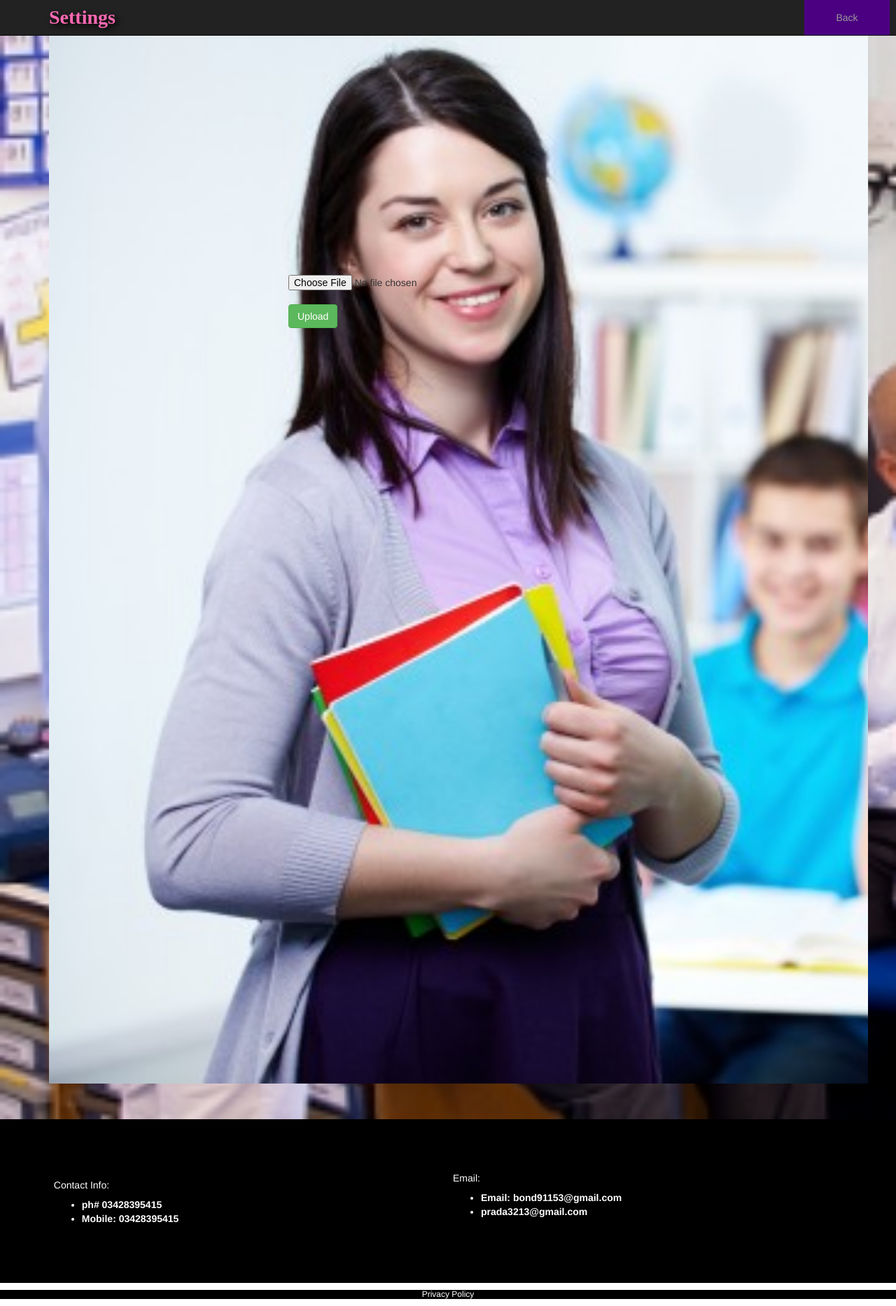
After one commit to HamzaAzee/finalyearproject, a PHP site: page /sliimg.html in a window 1280 px wide. The commit adds this page. Shown: the whole page at 70% size. Run offline with PHP 8.4, Linux system fonts and the light colour scheme.

Commit message:
Add files via upload

```diff
--- a/mystyle2.css
+++ b/mystyle2.css
@@ -4,7 +4,9 @@
 	padding:2%;
 	background-color:lightsalmon;
 }
-
+#a{
+	color:hotpink;
+}
 #dodo{
 	background-color:lemonchiffon;
 	border-radius:25px;
@@ -13,16 +15,23 @@
 }
 #left{
 	font-family:arial rounded mt bold;
-	margin-left:5%;
-
+	margin-left:3%;
+	margin-top:2%;
+    text-shadow:4px 4px 8px #000000;
 	font-weight:bold;
 	color:hotpink;
-	font-size:150%;
+	font-size:100%;
 }
-
+#clrchng{
+	background:indigo;
+	color:white;
+}
+#once{
+	margin-top:2%;
+}
 .hovr{
 	width:200%;
-
+	background-color:indigo;
 }
 .navbar-nav{
 	float:right;
@@ -38,19 +47,27 @@ a{
 .navbar{
 width:100%;
 height:relative;
+background-color:indigo;
 }
 
 .container{
 	width:100%;
-	margin-right:10%;
+	margin-right:7%;
+	height:100%;
 }
+
 #teenteen{
 	background-color:mediumspringgreen;
 	border-radius:25px;
     text-align:center;
 	padding:2%;
 }
-
+#setting{
+	margin:auto;
+	background-image:url("img19.jpg");
+	padding:30%;
+	background-size:cover;
+}
 #resize{
 	width:100%;
 	margin-top:0%;
@@ -60,6 +77,7 @@ height:relative;
 	}
 	#none{
 		background-image:none;
+
 	}
 	.row{
 		background-image:url("img17.jpg");
--- /dev/null
+++ b/sliimg.html
@@ -0,0 +1,59 @@
+<html>
+<head>
+<meta charset="utf-8">
+    <meta name="viewport" content="width=device-width, initial-scale=1.0">
+
+  <link href="css/style.css" rel="stylesheet">
+<link href="mystyle2.css" rel="stylesheet">
+<link href="mystyle.css" rel="stylesheet">
+<script src="js/jquery-1.10.1.min.js"></script>
+<script src="js/bootstrap.min.js"></script>
+<link href="css/bootstrap.min.css" rel="stylesheet">
+</head>
+<body>
+<div class="navbar navbar-inverse navbar-fixed-top" >
+<div class="container">
+<a href="adminlogin.html" class="navbar-brand" id="a">Settings</a>
+<button class="navbar-toggle"  data-toggle ="collapse" data-target= ".navHeaderCollapse"  >
+ <span class="icon-bar"> </span>
+ <span class="icon-bar"> </span>
+ <span class="icon-bar"> </span>
+ </button>
+
+<div class="collapse navbar-collapse  navHeaderCollapse">
+<ul class="nav navbar-nav ">
+<li class="hovr"> <a href="sli.html"> Back </a> </li>
+</ul>
+		</div> <!-- div nav collapse -->
+	</div> <!-- div container -->
+</div><!-- div navbar -->
+<div class="container-fluid" id="resize">
+<div class="container" id="none">
+<div class="container" id="setting">
+<input type="file" name="file" /><br>
+<button type="submit" class="btn btn-success" name="submit">Upload</button>
+</div>
+</div></div>
+
+
+
+<div class="footr">
+<div>
+<h5>Contact Info:</h5>
+<ul>
+<li>ph# 03428395415</li>
+<li>Mobile: 03428395415</li>
+</ul>
+<h5>Email:</h5>
+<ul>
+<li><link>Email: bond91153@gmail.com</link></li>
+<li><link>prada3213@gmail.com</link></li>
+</ul>
+</div>
+</div>
+<div class="end">
+<h6>Privacy Policy</h6>
+</div>
+
+</body>
+</html>
```
Also changed, not shown: sli.html (+4 -3 lines).
